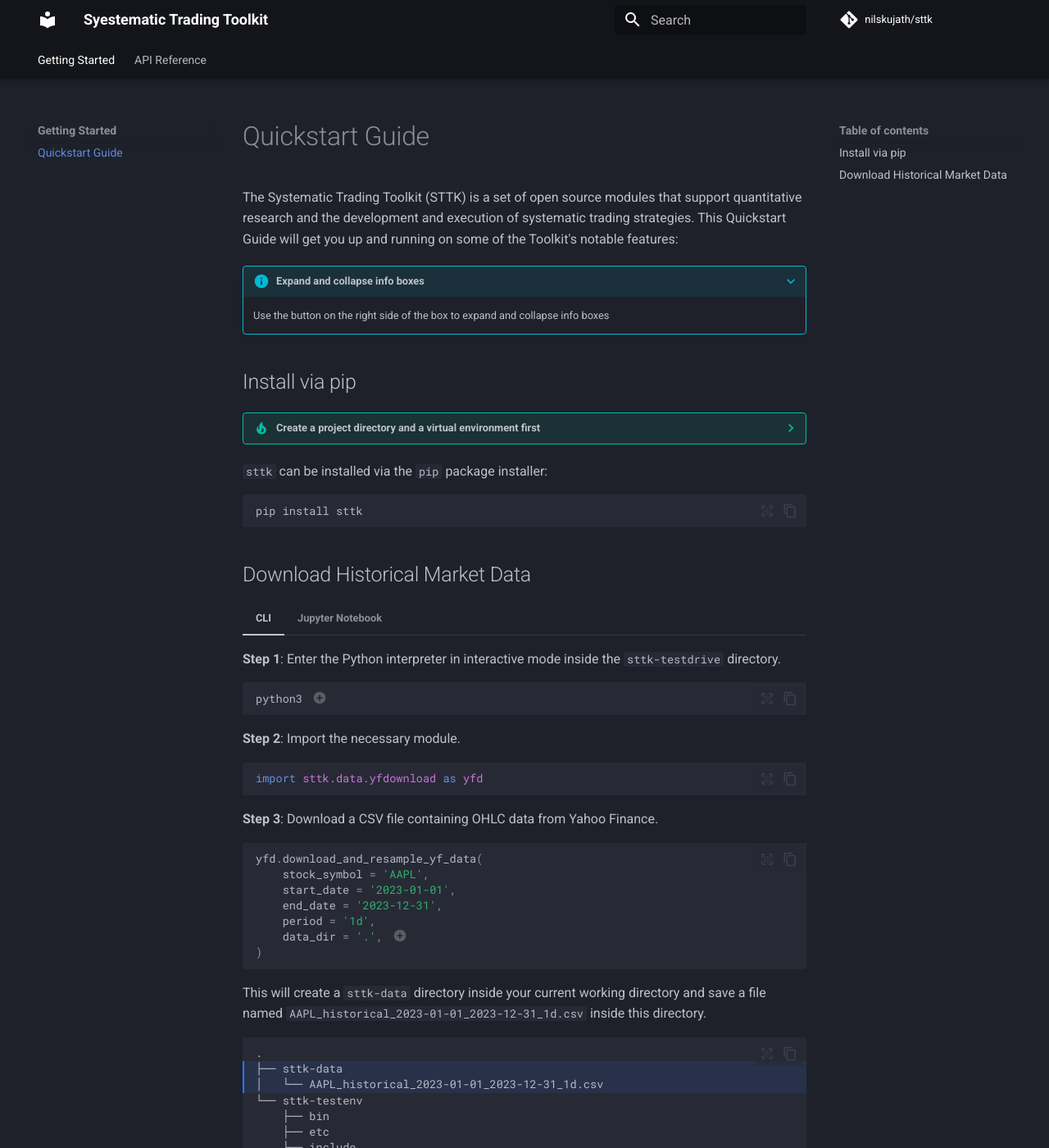
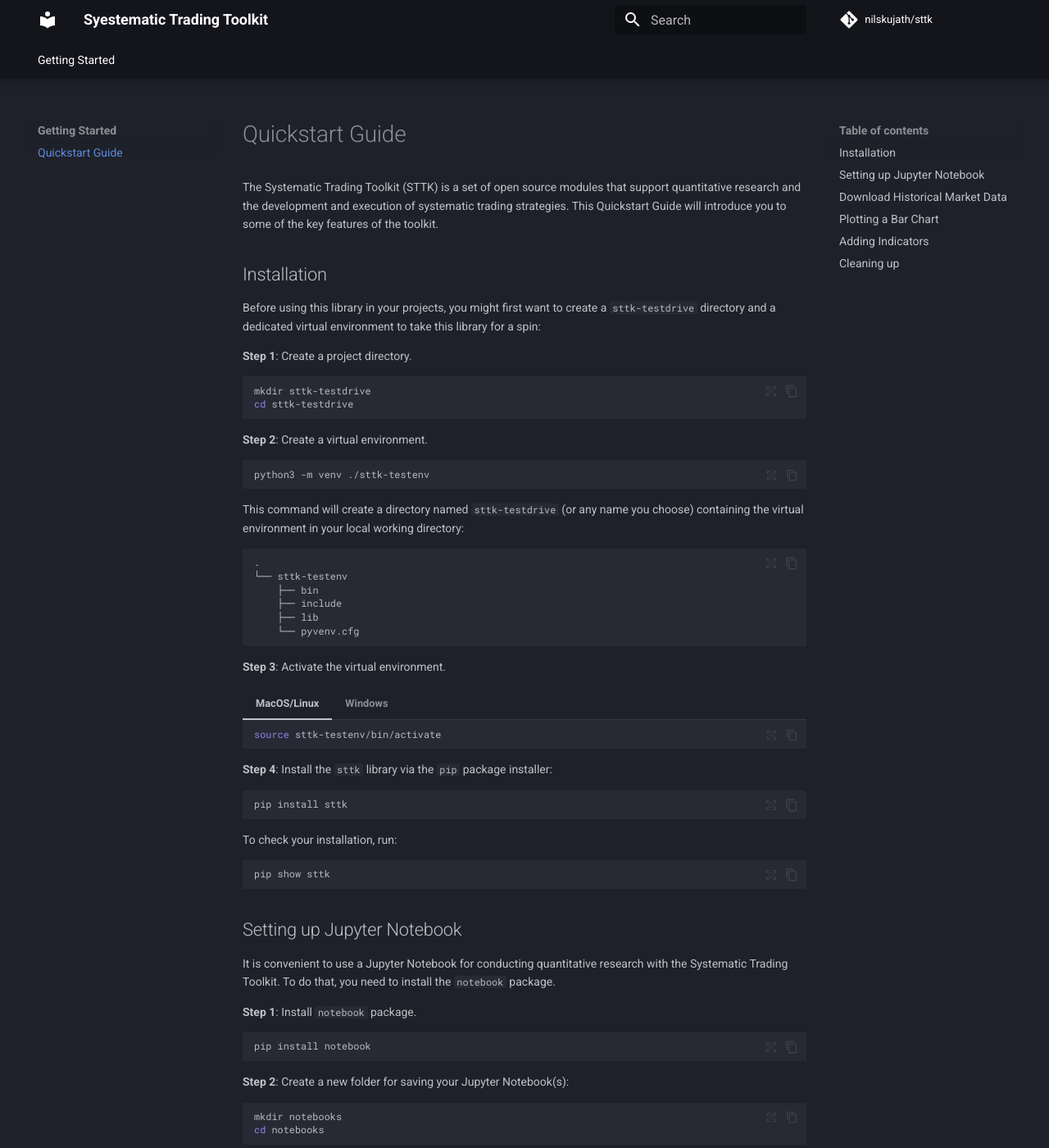
Before and after one commit to nilskujath/sttk-documentation, an MkDocs documentation site: the page built from website/docs/index.md, in a window 1280 px wide and 1400 px high. Shown: the whole window at 82% size. Built offline with MkDocs 1.6.1 and Material for MkDocs 9.7.7, drawn with Linux system fonts in a browser that asks for light colours; comment, search, counter and statistics services are not loaded; some of the changed text lies outside the part shown.

Commit message:
Updated Quickstart Guide on index.md to reflect v0.2.1 updates

````diff
--- /dev/null
+++ b/website/docs/css/extra.css
@@ -0,0 +1,4 @@
+/* Change the font size of the body text */
+.md-typeset {
+    font-size: 14px; /* Change this value to the desired font size */
+}
--- a/website/docs/index.md
+++ b/website/docs/index.md
@@ -1,272 +1,275 @@
 # Quickstart Guide
 
-
-The Systematic Trading Toolkit (STTK) is a set of open source modules that support quantitative research and the development and execution of systematic trading strategies. This Quickstart Guide will get you up and running on some of the Toolkit's notable features:
-
-???+ info "Expand and collapse info boxes"
-
-    Use the button on the right side of the box to expand and collapse info boxes
+The Systematic Trading Toolkit (STTK) is a set of open source modules that support quantitative research and the development and execution of systematic trading strategies. This Quickstart Guide will introduce you to some of the key features of the toolkit.
 
 
-## Install via pip
+## Installation
 
-??? tip "Create a project directory and a virtual environment first"
+Before using this library in your projects, you might first want to create a `sttk-testdrive` directory and a dedicated virtual environment to take this library for a spin:
 
-    Before using this library in your projects, you might first want to create a `sttk-testdrive` directory and a dedicated virtual environment to take this library for a spin:
+**Step 1**: Create a project directory.
+```bash
+mkdir sttk-testdrive
+cd sttk-testdrive
+```
 
-    **Step 1**: Create a project directory.
-    ```bash
-    mkdir sttk-testdrive
-    cd sttk-testdrive
+**Step 2**: Create a virtual environment.
+```bash
+python3 -m venv ./sttk-testenv
+```
+This command will create a directory named `sttk-testdrive` (or any name you choose) containing the virtual environment in your local working directory:
+```
+.
+└── sttk-testenv
+    ├── bin
+    ├── include
+    ├── lib
+    └── pyvenv.cfg
+```
+
+**Step 3**: Activate the virtual environment.
+
+=== "MacOS/Linux"
+
+    ``` bash
+    source sttk-testenv/bin/activate
     ```
 
-    **Step 2**: Create a virtual environment.
-    ```bash
-    python3 -m venv ./sttk-testenv
+=== "Windows"
+
     ```
-    This command will create a directory named `sttk-testdrive` (or any name you choose) containing the virtual environment in your local working directory:
-    ```
-    .
-    └── sttk-testenv
-        ├── bin
-        ├── include
-        ├── lib
-        └── pyvenv.cfg
-    ```
-
-    **Step 3**: Activate the virtual environment.
-
-    === "MacOS/Linux"
-
-        ``` bash
-        source sttk-testenv/bin/activate
-        ```
-
-    === "Windows"
-
-        ```
-        sttk-testenv\Scripts\activate
-        ```
-
-    If you later want to deactivate the environment again, run:
-    ```bash
-    deactivate
+    sttk-testenv\Scripts\activate
     ```
 
 
-
-`sttk` can be installed via the `pip` package installer:
+**Step 4**: Install the `sttk` library via the `pip` package installer:
 ```bash
 pip install sttk
 ```
 
+To check your installation, run:
+```bash
+pip show sttk
+```
+
+
+## Setting up Jupyter Notebook
+
+It is convenient to use a Jupyter Notebook for conducting quantitative research with the Systematic Trading Toolkit.
+To do that, you need to install the `notebook` package.
+
+**Step 1**: Install `notebook` package.
+```bash
+pip install notebook
+```
+
+**Step 2**: Create a new folder for saving your Jupyter Notebook(s):
+```bash
+mkdir notebooks
+cd notebooks
+```
+
+**Step 3**: After having switched your current working directory to the `notebooks` directory, run:
+```bash
+jupyter notebook --port=8888
+```
+Now, a Jupyter Notebook server will run at `localhost:8888`, the port number should be changed if this port is already in use.
+
+**Step 4**: Open up a new Jupyter Notebook and select `Python 3 (ipykernel)` if asked to select a kernel.
+<figure markdown="span">
+  ![Jupyter Notebook: Set theme](images/jupyter-set-theme.png)
+  <figcaption>Set the desired theme by clicking on `Settings>Theme>...`</figcaption>
+</figure>
+
+<figure markdown="span">
+  ![Jupyter Notebook: Create new Notebook](images/jupyter-new-notebook.png)
+  <figcaption>Create new Notebook by clicking on `File>New>Notebook`</figcaption>
+</figure>
+
+<figure markdown="span">
+  ![Jupyter Notebook: Select Kernel](images/jupyter-new-notebook-select-kernel.png)
+  <figcaption>Select: Python 3 (ipykernel)</figcaption>
+</figure>
+
+**Step 5**: Rename the Notebook file to `testdrive.ipynb` by clicking on `Untitled` in the left upper corner.
+
+<figure markdown="span">
+  ![Jupyter Notebook](images/jupyter-new-notebook-rename.png)
+  <figcaption>Rename Notebook file to `testdrive.ipynb`</figcaption>
+</figure>
+
+The file structure within the `sttk-testdrive` directory should now look like this:
+``` hl_lines="2 3 4"
+.
+├── notebooks
+│   ├── .ipynb_checkpoints
+│   └── testdrive.ipynb
+└── sttk-testenv
+    ├── bin
+    ├── etc
+    ├── include
+    ├── lib
+    ├── pyvenv.cfg
+    └── share
+```
 
 ## Download Historical Market Data
 
+**Step 1**: Import the necessary module.
+```python
+import sttk.data.yfdownload as yfd
+```
+
+**Step 2**: Download a CSV file containing OHLC data from Yahoo Finance.
+
+```python
+yfd.download_and_resample_yf_data(
+    stock_symbol = 'AAPL',
+    start_date = '2023-01-01',
+    end_date = '2023-12-31',
+    period = '1d',
+    data_dir = '../.', #(1)!
+)
+```
+
+1.  This guide assumes that you want to save the CSV file containing the downloaded historical market data in a subdirectory named `sttk-data` within your current working directory. If not, you need to specify the path in which the downloaded CSV files should be saved via the `data_dir` argument when calling the `yfd.download_and_resample_yf_data()` function.
+
+<figure markdown="span">
+  ![Jupyter Notebook](images/jupyter-testdrive-download.png)
+  <figcaption>Jupyter Notebook cell input and output</figcaption>
+</figure>
+
+This will create a `sttk-data` directory inside your current working directory and save a file named `AAPL_historical_2023-01-01_2023-12-31_1d.csv` inside this directory.
+```
+.
+├── notebooks
+│   ├── .ipynb_checkpoints
+│   └── testdrive.ipynb
+├── sttk-data
+│   └── AAPL_historical_2023-01-01_2023-12-31_1d.csv
+└── sttk-testenv
+    ├── bin
+    ├── etc
+    ├── include
+    ├── lib
+    ├── pyvenv.cfg
+    └── share
+```
+
+**Step 3 (Optional)**: You can now inspect the downloaded CSV file with STTK's CSV inspector tool.
+```python3
+import sttk.researchtools.csvinspector as csvi
+```
+```python
+csvi.csvinspector(
+    csv_file_path = '.././sttk-data/AAPL_historical_2023-01-01_2023-12-31_1d.csv',
+)
+```
+
+<figure markdown="span">
+  ![Jupyter Notebook](images/jupyter-testdrive-inspect.png)
+  <figcaption>Jupyter Notebook cell input and output</figcaption>
+</figure>
 
 
-=== "CLI"
+## Plotting a Bar Chart
 
-    **Step 1**: Enter the Python interpreter in interactive mode inside the `sttk-testdrive` directory.
+**Step 1**: Import the necessary module.
+```python
+import sttk.charting.main as charting
+```
 
-    ``` python
-    python3 #(1)!
-    ```
+**Step 2**: Plot a bar chart of the stock data obtained in the previous section (here with a dark color theme):
+```python
+charting.plot_chart(
+    ".././sttk-data/ABR_historical_2023-01-01_2023-12-31_1d.csv",
+    theme="dark",
+    )
+```
 
-    1.  If `python3` does not work, try `python` instead. If this works, make sure that this refers to Python 3 and not 2 by checking the indicated version number displayed at the start of the interactive interpreter.
-
-    **Step 2**: Import the necessary module.
-    ```python
-    import sttk.data.yfdownload as yfd
-    ```
-
-    **Step 3**: Download a CSV file containing OHLC data from Yahoo Finance.
-
-    ```python
-    yfd.download_and_resample_yf_data(
-        stock_symbol = 'AAPL',
-        start_date = '2023-01-01',
-        end_date = '2023-12-31',
-        period = '1d',
-        data_dir = '.', #(1)!
-    )
-    ```
-
-    1.  This guide assumes that you want to save the CSV file containing the downloaded historical market data in a subdirectory named `sttk-data` within your current working directory. If not, you need to specify the path in which the downloaded CSV files should be saved via the `data_dir` argument when calling the `yfd.download_and_resample_yf_data()` function.
+<figure markdown="span">
+  ![Jupyter Notebook](images/jupyter-plot-bar-chart.png)
+  <figcaption>Plotting a Bar Chart</figcaption>
+</figure>
 
 
-    This will create a `sttk-data` directory inside your current working directory and save a file named `AAPL_historical_2023-01-01_2023-12-31_1d.csv` inside this directory.
+## Adding Indicators
 
-    ``` hl_lines="2 3"
-    .
-    ├── sttk-data
-    │   └── AAPL_historical_2023-01-01_2023-12-31_1d.csv
-    └── sttk-testenv
-        ├── bin
-        ├── etc
-        ├── include
-        ├── lib
-        ├── pyvenv.cfg
-        └── share
-    ```
+**Simple Example**: Let's add a RSI sub-panel to the bottom of the bar chart.
+For that we first need to import the necessary module from the `sttk` library:
+```python
+import sttk.charting.indicators as ind
+```
 
-    **Step 4 (Optional)**: You can now inspect the downloaded CSV file with STTK's CSV inspector tool.
-    ```python3
-    import sttk.researchtools.csvinspector as csvi
-    ```
-    ```python
-    csvi.csvinspector(
-        csv_file_path = './sttk-data/AAPL_historical_2023-01-01_2023-12-31_1d.csv',
+```python
+charting.plot_chart(
+    ".././sttk-data/ABR_historical_2023-01-01_2023-12-31_1d.csv",
+    indicators=[ind.RSI(14)],
+    theme="dark",
     )
-    ```
+```
 
-    **Step 5 (Optional)**: Cleaning up.
+<figure markdown="span">
+  ![Jupyter Notebook](images/jupyter-indicator-simple-example.png)
+  <figcaption>Plotting a Bar Chart with RSI sub-panel</figcaption>
+</figure>
 
-    Delete the `sttk-data` folder:
-    ```bash
-    rm -r sttk-data
-    ```
 
-    Deactivate the virtual environment (if desired):
-    ```bash
-    deactivate
-    ```
+**Complex Example**: Let's add a RSI sub-panel to the top of the bar chart and also add the 50-period High and Low bands (i.e. construct a Donchian Channel) to the main Bar Chart panel.
+
+To do that, let's first create a indicator preset:
+```python
+complex_example = [
+    ind.PeriodHigh(50, linewidth=0.5),
+    ind.PeriodLow(50, linewidth=0.5),
+    ind.RSI(14, linewidth=0.7, position="top"),
+    ind.SimpleMovingAverage(50, linewidth=0.5),
+]
+```
+
+```python
+charting.plot_chart(
+    ".././sttk-data/ABR_historical_2023-01-01_2023-12-31_1d.csv",
+    indicators=complex_example,
+    theme="dark",
+    )
+```
+
+<figure markdown="span">
+  ![Jupyter Notebook](images/jupyter-indicator-complex-example.png)
+  <figcaption>Plotting a Bar Chart with RSI sub-panel and Donchian Channel upper and lower bands</figcaption>
+</figure>
 
 
 
-=== "Jupyter Notebook"
+## Cleaning up
 
-    It is convenient to use a Jupyter Notebook for conducting quantitative research with the Systematic Trading Toolkit.
-    To do that, you need to install the `notebook` package.
+First, close and shut down the Jupyter Notebook.
+<figure markdown="span">
+  ![Jupyter Notebook](images/jupyter-notebook-shutdown-notebook.png)
+  <figcaption>Close and shut down Jupyter Notebook</figcaption>
+</figure>
 
-    **Step 1**: Install `notebook` package.
-    ```bash
-    pip install notebook
-    ```
+Then, shut down the Jupyter Notebook server.
+<figure markdown="span">
+  ![Jupyter Notebook](images/jupyter-notebook-shutdown-server.png)
+  <figcaption>Shut down Jupyter Notebook server</figcaption>
+</figure>
 
-    **Step 2**: Create a new folder for saving your Jupyter Notebook(s):
-    ```bash
-    mkdir notebooks
-    cd notebooks
-    ```
+If desired, delete the `sttk-data` folder and delete the `notebooks` directory, ...
+```bash
+cd ..
+rm -r sttk-data
+rm -r notebooks
+```
 
-    **Step 3**: After having switched your current working directory to the `notebooks` directory, run:
-    ```bash
-    jupyter notebook --port=8888
-    ```
-    Now, a Jupyter Notebook server will run at `localhost:8888`, the port number should be changed if this port is already in use.
+... deactivate the virtual environment, and finally ...
+```bash
+deactivate
+```
 
-    **Step 4**: Open up a new Jupyter Notebook and select `Python 3 (ipykernel)` if asked to select a kernel.
-    <figure markdown="span">
-      ![Jupyter Notebook: Create new Notebook](images/jupyter-new-notebook.png)
-      <figcaption>Create new Notebook by clicking on `File>New>Notebook`</figcaption>
-    </figure>
-
-    <figure markdown="span">
-      ![Jupyter Notebook: Select Kernel](images/jupyter-new-notebook-select-kernel.png)
-      <figcaption>Select: Python 3 (ipykernel)</figcaption>
-    </figure>
-
-    **Step 5**: Rename the Notebook file to `testdrive.ipynb` by clicking on `Untitled` in the left upper corner.
-
-    <figure markdown="span">
-      ![Jupyter Notebook](images/jupyter-new-notebook-rename.png)
-      <figcaption>Rename Notebook file to `testdrive.ipynb`</figcaption>
-    </figure>
-
-    The file structure within the `sttk-testdrive` directory should now look like this:
-    ``` hl_lines="2 3 4"
-    .
-    ├── notebooks
-    │   ├── .ipynb_checkpoints
-    │   └── testdrive.ipynb
-    └── sttk-testenv
-        ├── bin
-        ├── etc
-        ├── include
-        ├── lib
-        ├── pyvenv.cfg
-        └── share
-    ```
-
-    **Step 6**: Import the necessary module.
-    ```python
-    import sttk.data.yfdownload as yfd
-    ```
-
-    **Step 7**: Download a CSV file containing OHLC data from Yahoo Finance.
-
-    ```python
-    yfd.download_and_resample_yf_data(
-        stock_symbol = 'AAPL',
-        start_date = '2023-01-01',
-        end_date = '2023-12-31',
-        period = '1d',
-        data_dir = '../.', #(1)!
-    )
-    ```
-
-    1.  This guide assumes that you want to save the CSV file containing the downloaded historical market data in a subdirectory named `sttk-data` within your current working directory. If not, you need to specify the path in which the downloaded CSV files should be saved via the `data_dir` argument when calling the `yfd.download_and_resample_yf_data()` function.
-
-    <figure markdown="span">
-      ![Jupyter Notebook](images/jupyter-testdrive-download.png)
-      <figcaption>Jupyter Notebook cell input and output</figcaption>
-    </figure>
-
-    This will create a `sttk-data` directory inside your current working directory and save a file named `AAPL_historical_2023-01-01_2023-12-31_1d.csv` inside this directory.
-    ```
-    .
-    ├── notebooks
-    │   ├── .ipynb_checkpoints
-    │   └── testdrive.ipynb
-    ├── sttk-data
-    │   └── AAPL_historical_2023-01-01_2023-12-31_1d.csv
-    └── sttk-testenv
-        ├── bin
-        ├── etc
-        ├── include
-        ├── lib
-        ├── pyvenv.cfg
-        └── share
-    ```
-
-    **Step 8 (Optional)**: You can now inspect the downloaded CSV file with STTK's CSV inspector tool.
-    ```python3
-    import sttk.researchtools.csvinspector as csvi
-    ```
-    ```python
-    csvi.csvinspector(
-        csv_file_path = '.././sttk-data/AAPL_historical_2023-01-01_2023-12-31_1d.csv',
-    )
-    ```
-
-    <figure markdown="span">
-      ![Jupyter Notebook](images/jupyter-testdrive-inspect.png)
-      <figcaption>Jupyter Notebook cell input and output</figcaption>
-    </figure>
-
-    **Step 9 (Optional)**: Cleaning up.
-
-    First, close and shut down the Jupyter Notebook.
-    <figure markdown="span">
-      ![Jupyter Notebook](images/jupyter-notebook-shutdown-notebook.png)
-      <figcaption>Close and shut down Jupyter Notebook</figcaption>
-    </figure>
-
-    Then, shut down the Jupyter Notebook server.
-    <figure markdown="span">
-      ![Jupyter Notebook](images/jupyter-notebook-shutdown-server.png)
-      <figcaption>Shut down Jupyter Notebook server</figcaption>
-    </figure>
-
-    Delete the `sttk-data` folder and delete the `notebooks` directory.
-    ```bash
-    cd ..
-    rm -r sttk-data
-    rm -r notebooks
-    ```
-
-    If desired, deactivate the virtual environment.
-    ```bash
-    deactivate
-    ```
+... delete the whole sttk-testdrive directory:
+```bash
+cd ..
+rm -r sttk-testdrive
+```
--- a/website/mkdocs.yml
+++ b/website/mkdocs.yml
@@ -7,12 +7,12 @@
   - Getting Started:
     - Quickstart Guide: index.md
 #    - Installation: getting-started/installation.md
-  - API Reference:
-    - Library Overview: api-reference/library-overview.md
-    - researchtools (Package):
-      - csvinspector (Module): api-reference/researchtools/csvinspector.md
-    - data (Package):
-      - yfdownload (Module): api-reference/data/yfdownload.md
+#  - API Reference:
+#    - Library Overview: api-reference/library-overview.md
+#    - researchtools (Package):
+#      - csvinspector (Module): api-reference/researchtools/csvinspector.md
+#    - data (Package):
+#      - yfdownload (Module): api-reference/data/yfdownload.md
 #  - Contribute:
 #    - CI/CD Pipeline: contribute/cicd.md
 theme:
@@ -68,3 +68,7 @@
       pygments_lang_class: true
   - pymdownx.inlinehilite
   - pymdownx.snippets
+
+
+extra_css:
+  - css/extra.css
````
Also changed, not shown: website/docs/getting-started/installation.md (+1 -35 lines), website/docs/images/jupyter-indicator-complex-example.png (added), website/docs/images/jupyter-indicator-simple-example.png (added), website/docs/images/jupyter-new-notebook-rename.png, website/docs/images/jupyter-new-notebook-select-kernel.png, website/docs/images/jupyter-new-notebook.png, website/docs/images/jupyter-notebook-shutdown-notebook.png, website/docs/images/jupyter-notebook-shutdown-server.png, website/docs/images/jupyter-plot-bar-chart.png (added), website/docs/images/jupyter-set-theme.png (added), website/docs/images/jupyter-testdrive-download.png, website/docs/images/jupyter-testdrive-inspect.png.
